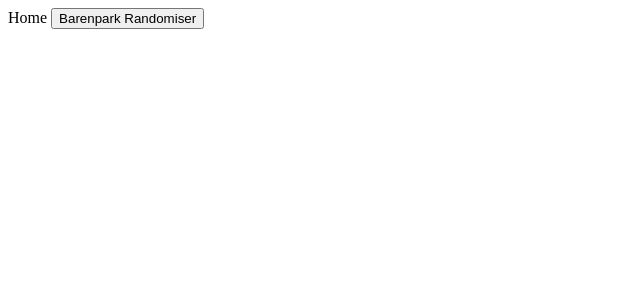
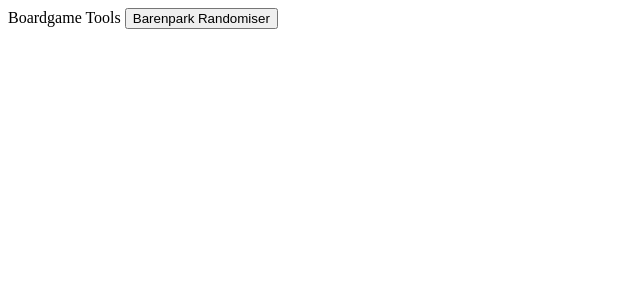
Before and after one commit to lukerazor/BoardGameTools, a Vue app: page / in a window 1280 px wide. Shown: the top 300 px of the page, without its empty margins (0-640 px from the left). Built offline with nearby package versions, Linux system fonts and the light colour scheme.

Commit message:
releasing Boardgame Tools

```diff
--- a/src/components/home.vue
+++ b/src/components/home.vue
@@ -6,7 +6,7 @@ const router = useRouter()
 </script>
 
 <template>
-  Home
+  Boardgame Tools
 
   <button @click="router.push('/barenpark_randomiser')">Barenpark Randomiser</button>
 </template>
```
Also changed, not shown: 8 other files (tests, documents, lock files or other folders).
